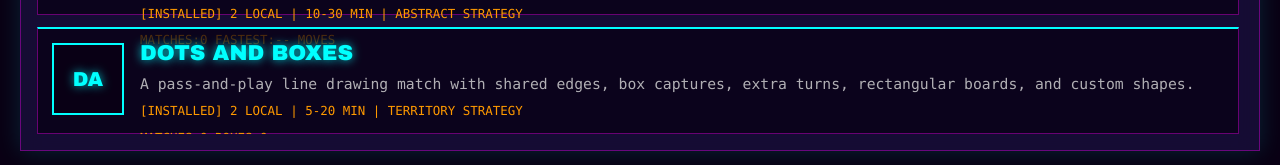
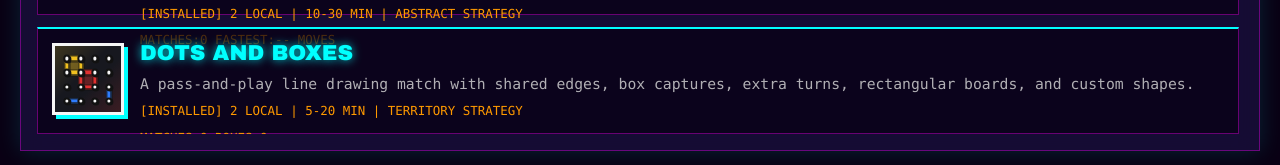
Before and after one commit to feolaney/Bored-at-Church-Games, a website: page index.html in a window 1280 px wide. Shown: the part 965-1130 px from the top of the page. Drawn offline with Linux system fonts and the light colour scheme.

Commit message:
Add Dots and Boxes library logo

```diff
--- a/library/app.js
+++ b/library/app.js
@@ -180,6 +180,8 @@
       renderConnectFourLogo(logo);
     } else if (id === "gomoku") {
       renderGomokuLogo(logo);
+    } else if (id === "dots-and-boxes") {
+      renderDotsAndBoxesLogo(logo);
     } else {
       logo.classList.add("game-logo-fallback");
       logo.textContent = getGameInitials(game ? game.title : "Game");
@@ -223,6 +225,47 @@
       }
       logo.appendChild(point);
     });
+  }
+
+  function renderDotsAndBoxesLogo(logo) {
+    var boxes = [
+      "logo-box row-1 col-1 is-player-one",
+      "logo-box row-2 col-2 is-player-two"
+    ];
+    var edges = [
+      "logo-edge logo-edge-h row-1 col-1 is-player-one",
+      "logo-edge logo-edge-h row-2 col-1 is-player-one",
+      "logo-edge logo-edge-v row-1 col-1 is-player-one",
+      "logo-edge logo-edge-v row-1 col-2 is-player-one",
+      "logo-edge logo-edge-h row-2 col-2 is-player-two",
+      "logo-edge logo-edge-h row-3 col-2 is-player-two",
+      "logo-edge logo-edge-v row-2 col-2 is-player-two",
+      "logo-edge logo-edge-v row-2 col-3 is-player-two",
+      "logo-edge logo-edge-h row-4 col-1 is-auto",
+      "logo-edge logo-edge-v row-3 col-4 is-auto"
+    ];
+    var row;
+    var col;
+
+    boxes.forEach(function (className) {
+      var box = document.createElement("span");
+      box.className = className;
+      logo.appendChild(box);
+    });
+
+    edges.forEach(function (className) {
+      var edge = document.createElement("span");
+      edge.className = className;
+      logo.appendChild(edge);
+    });
+
+    for (row = 1; row <= 4; row += 1) {
+      for (col = 1; col <= 4; col += 1) {
+        var dot = document.createElement("span");
+        dot.className = "logo-dot row-" + row + " col-" + col;
+        logo.appendChild(dot);
+      }
+    }
   }
 
   function renderConnectFourLogo(logo) {
--- a/library/library.css
+++ b/library/library.css
@@ -501,6 +501,103 @@ body.library-mode[data-active-view="menu"] #app-title {
   background: #ffffff;
 }
 
+.game-logo-dots-and-boxes {
+  --dab-start: 18%;
+  --dab-step: 21.333%;
+  border: 3px solid #f5f5f5;
+  background:
+    linear-gradient(135deg, rgba(240, 192, 32, 0.18), transparent 42%),
+    linear-gradient(315deg, rgba(224, 48, 48, 0.18), transparent 42%),
+    #17181f;
+  box-shadow: 4px 4px 0 0 #00ffff;
+}
+
+.game-logo-dots-and-boxes .logo-box,
+.game-logo-dots-and-boxes .logo-edge,
+.game-logo-dots-and-boxes .logo-dot {
+  position: absolute;
+}
+
+.game-logo-dots-and-boxes .row-1 {
+  top: var(--dab-start);
+}
+
+.game-logo-dots-and-boxes .row-2 {
+  top: calc(var(--dab-start) + var(--dab-step));
+}
+
+.game-logo-dots-and-boxes .row-3 {
+  top: calc(var(--dab-start) + var(--dab-step) + var(--dab-step));
+}
+
+.game-logo-dots-and-boxes .row-4 {
+  top: calc(var(--dab-start) + var(--dab-step) + var(--dab-step) + var(--dab-step));
+}
+
+.game-logo-dots-and-boxes .col-1 {
+  left: var(--dab-start);
+}
+
+.game-logo-dots-and-boxes .col-2 {
+  left: calc(var(--dab-start) + var(--dab-step));
+}
+
+.game-logo-dots-and-boxes .col-3 {
+  left: calc(var(--dab-start) + var(--dab-step) + var(--dab-step));
+}
+
+.game-logo-dots-and-boxes .col-4 {
+  left: calc(var(--dab-start) + var(--dab-step) + var(--dab-step) + var(--dab-step));
+}
+
+.game-logo-dots-and-boxes .logo-box {
+  z-index: 1;
+  width: var(--dab-step);
+  height: var(--dab-step);
+  opacity: 0.38;
+}
+
+.game-logo-dots-and-boxes .logo-edge {
+  z-index: 2;
+  border: 1px solid #121212;
+  box-shadow: 1px 1px 0 0 #121212;
+}
+
+.game-logo-dots-and-boxes .logo-edge-h {
+  width: var(--dab-step);
+  height: 8%;
+  transform: translateY(-50%);
+}
+
+.game-logo-dots-and-boxes .logo-edge-v {
+  width: 8%;
+  height: var(--dab-step);
+  transform: translateX(-50%);
+}
+
+.game-logo-dots-and-boxes .is-player-one {
+  background: #f0c020;
+}
+
+.game-logo-dots-and-boxes .is-player-two {
+  background: #e03030;
+}
+
+.game-logo-dots-and-boxes .is-auto {
+  background: #2f7dff;
+}
+
+.game-logo-dots-and-boxes .logo-dot {
+  z-index: 3;
+  width: 11%;
+  aspect-ratio: 1;
+  border: 2px solid #121212;
+  border-radius: 50%;
+  background: #f5f5f5;
+  box-shadow: 1px 1px 0 0 #121212;
+  transform: translate(-50%, -50%);
+}
+
 .game-logo-connect-four-plus {
   grid-template-columns: repeat(4, minmax(0, 1fr));
   grid-template-rows: repeat(4, minmax(0, 1fr));
```
Also changed, not shown: WORK_HISTORY.md (+17 -0 lines).
